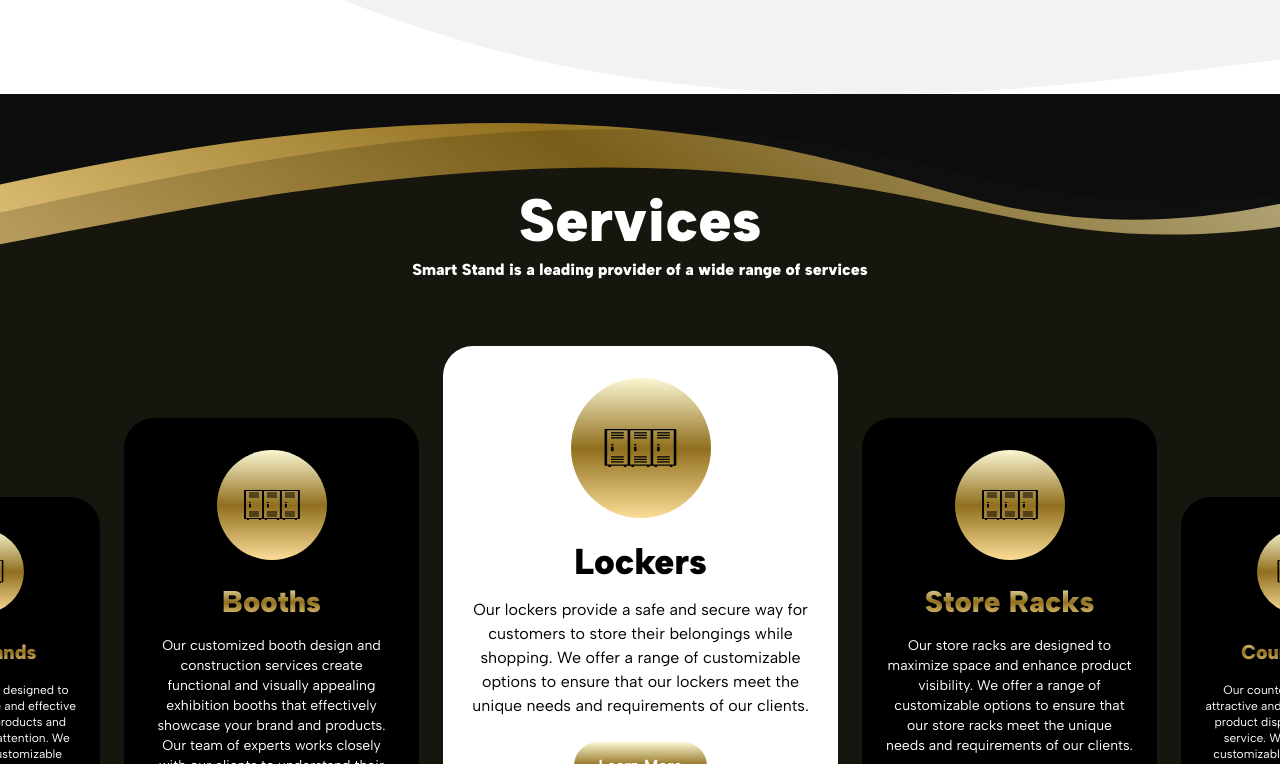
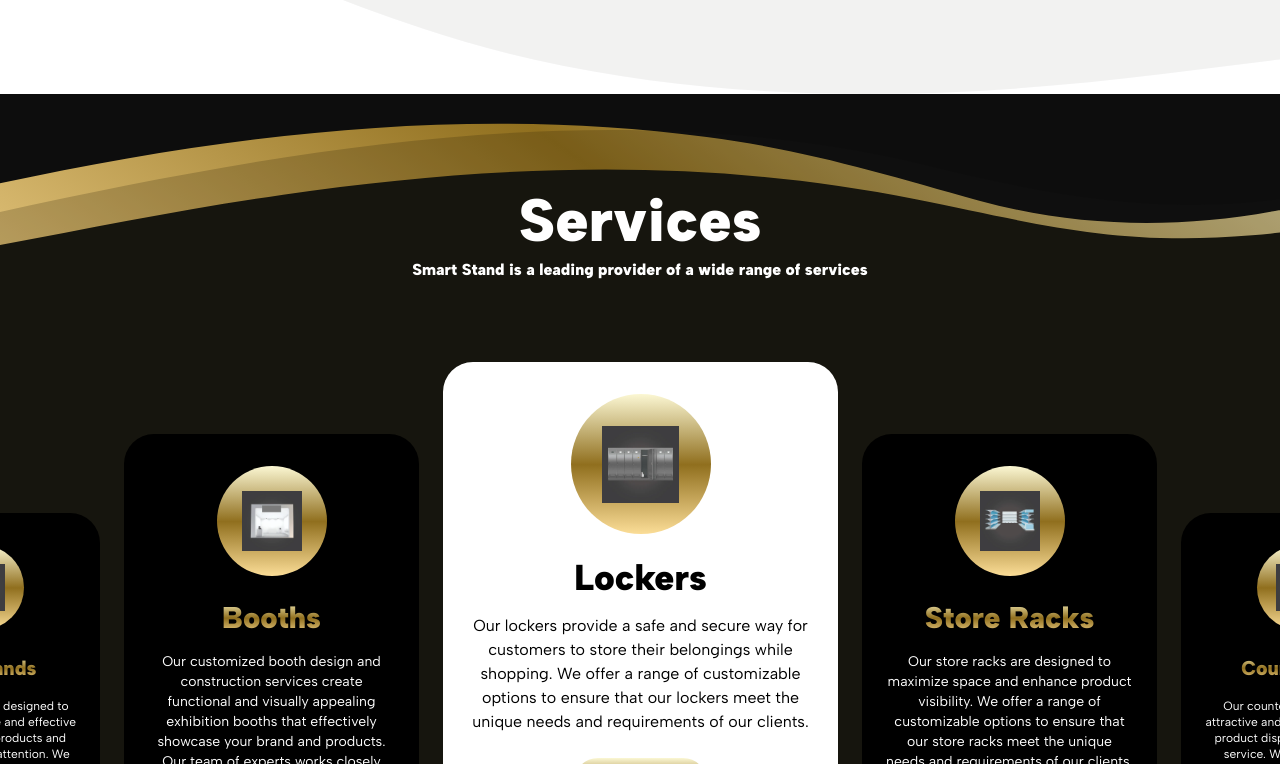
Before and after one commit to mahmoodhamdi/smartstand-egypt, a Next.js app: page / in a window 1280 px wide. Shown: the part 1496-2260 px from the top of the page. Built offline with nearby package versions, Linux system fonts and the light colour scheme.

Commit message:
Fix: Responsive issues - prevent card clipping in carousel sections

```diff
--- a/src/components/sections/ProjectsSection.tsx
+++ b/src/components/sections/ProjectsSection.tsx
@@ -17,7 +17,7 @@
   };
 
   return (
-    <section id="projects" className="relative py-16 lg:py-24 overflow-hidden bg-[#0D0D0D]">
+    <section id="projects" className="relative py-16 lg:py-24 overflow-x-hidden bg-[#0D0D0D]">
       {/* Background Layers */}
       <div className="absolute inset-0">
         {/* Gold Shape Background */}
--- a/src/components/sections/ServicesSection.tsx
+++ b/src/components/sections/ServicesSection.tsx
@@ -17,7 +17,7 @@
   };
 
   return (
-    <section id="services" className="relative py-16 lg:py-24 overflow-hidden bg-[#0D0D0D]">
+    <section id="services" className="relative py-16 lg:py-24 overflow-x-hidden bg-[#0D0D0D]">
       {/* Background Layers */}
       <div className="absolute inset-0">
         {/* Gold Shape Background */}
--- a/src/components/ui/Carousel.tsx
+++ b/src/components/ui/Carousel.tsx
@@ -97,7 +97,7 @@
       {/* Carousel Container */}
       <div
         ref={scrollRef}
-        className="flex gap-3 sm:gap-4 lg:gap-6 items-end overflow-x-auto pb-6 px-4 sm:px-6 lg:px-[100px] scrollbar-hide scroll-smooth"
+        className="flex gap-3 sm:gap-4 lg:gap-6 items-end overflow-x-auto overflow-y-visible pb-8 pt-4 px-4 sm:px-6 lg:px-[100px] scrollbar-hide scroll-smooth"
         style={{ scrollSnapType: "x mandatory" }}
       >
         {React.Children.map(children, (child, index) => (
--- a/src/lib/constants.ts
+++ b/src/lib/constants.ts
@@ -34,31 +34,31 @@
     id: "1",
     title: "Floorstands",
     description: "Our floorstands are designed to provide an attractive and effective way to showcase products and attract customers' attention. We offer a range of customizable options to ensure that our floorstands meet the unique needs and requirements of our clients.",
-    icon: "/images/services/locker1.svg",
+    icon: "/images/services/floorstands.webp",
   },
   {
     id: "2",
     title: "Booths",
     description: "Our customized booth design and construction services create functional and visually appealing exhibition booths that effectively showcase your brand and products. Our team of experts works closely with our clients to understand their specific requirements.",
-    icon: "/images/services/locker2.svg",
+    icon: "/images/services/booths.webp",
   },
   {
     id: "3",
     title: "Lockers",
     description: "Our lockers provide a safe and secure way for customers to store their belongings while shopping. We offer a range of customizable options to ensure that our lockers meet the unique needs and requirements of our clients.",
-    icon: "/images/services/locker3.svg",
+    icon: "/images/services/lockers.webp",
   },
   {
     id: "4",
     title: "Store Racks",
     description: "Our store racks are designed to maximize space and enhance product visibility. We offer a range of customizable options to ensure that our store racks meet the unique needs and requirements of our clients.",
-    icon: "/images/services/locker1.svg",
+    icon: "/images/services/store-racks.webp",
   },
   {
     id: "5",
     title: "Countertops",
     description: "Our countertops provide an attractive and functional space for product displays and customer service. We offer a range of customizable options to ensure that our countertops meet the unique needs and requirements of our clients.",
-    icon: "/images/services/locker2.svg",
+    icon: "/images/services/countertops.webp",
   },
 ];
 
```
